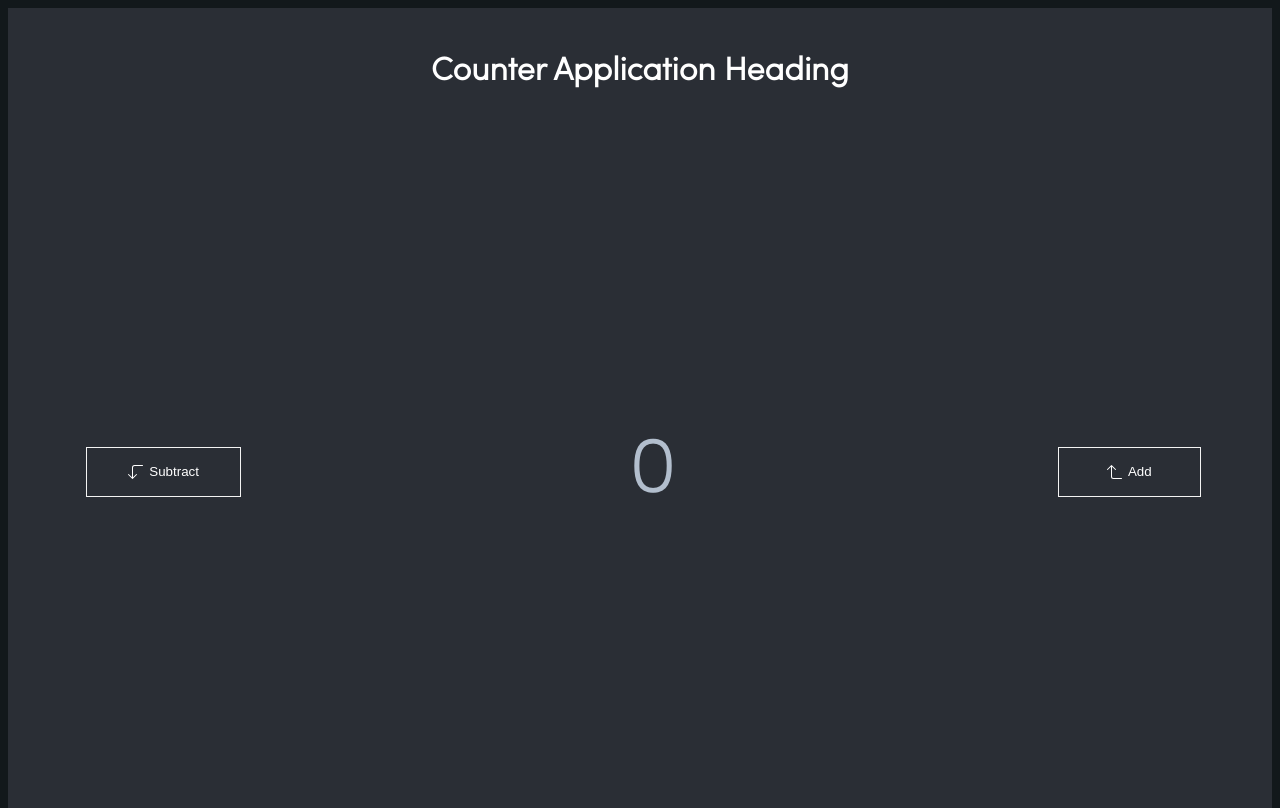
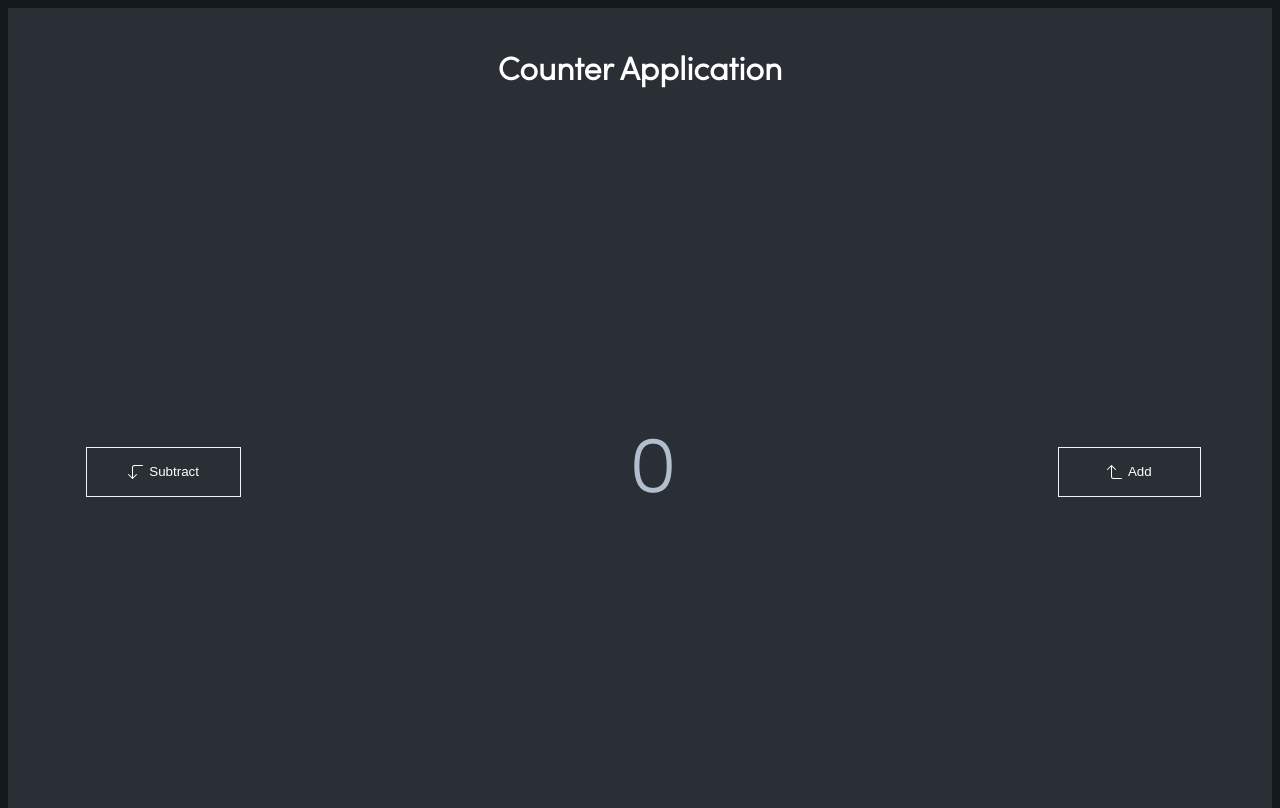
Before and after one commit to cssgallery/counterApplication, a plain HTML site: page index.html in a window 1280 px wide. Drawn offline with Linux system fonts and the light colour scheme.

Commit message:
updating heading

```diff
--- a/index.html
+++ b/index.html
@@ -10,7 +10,7 @@
 </head>
 <body>
     <div class="panel">
-        <h1>Counter Application Heading</h1>
+        <h1>Counter Application </h1>
         <div class="panel-body">
             <div class="left">
                 <button type="button" class="btn" onclick="makeCounter('subtract')">
```
